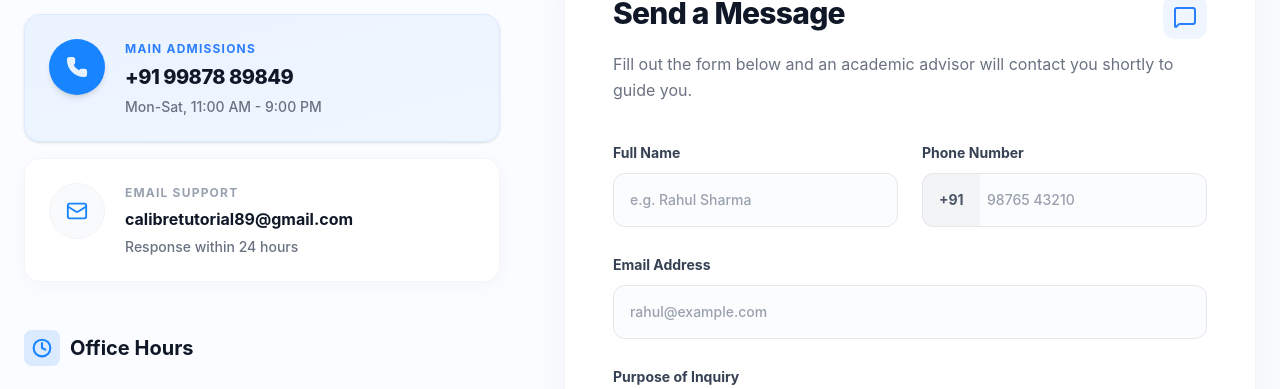
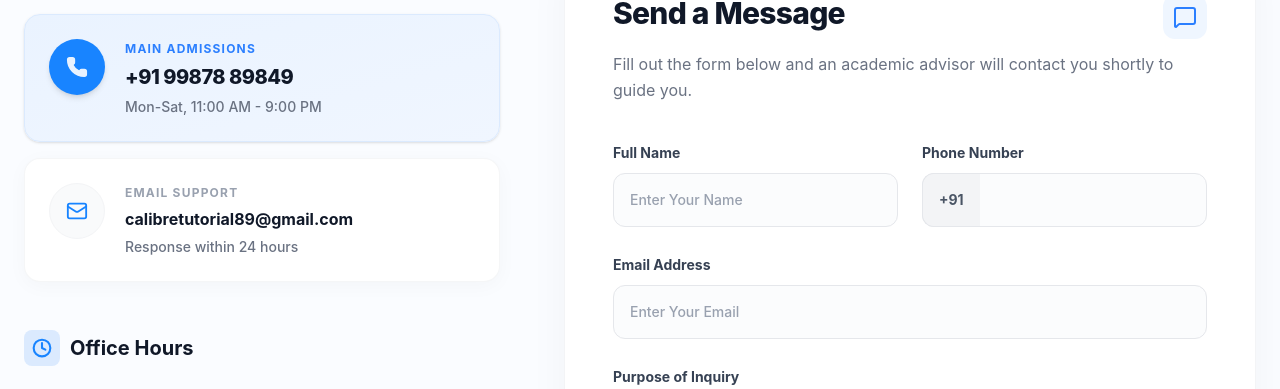
Before and after one commit to Mohmd-git/calibre-frontend, a React (Vite) app: page /contact in a window 1280 px wide. Shown: the part 780-1169 px from the top of the page. Built offline with nearby package versions, Linux system fonts and the light colour scheme; no server answers.

Commit message:
added image to url

```diff
--- a/index.html
+++ b/index.html
@@ -9,23 +9,22 @@
 
   <title>Calibre Tutorials</title>
 
-  <!-- Open Graph -->
-
   <meta property="og:type" content="website" />
   <meta property="og:title" content="Calibre Tutorials - Grooming Talent" />
   <meta property="og:description" content="Expert mentorship, personalized guidance, and proven academic results for Class 5 to 12. Book your free counseling session today!" />
   <meta property="og:url" content="https://www.calibretutorials.com/" />
   <meta property="og:site_name" content="Calibre Tutorials" />
-<meta property="og:image" content="https://www.calibretutorials.com/social-banner.jpg" />
+
+  <meta property="og:image" content="https://www.calibretutorials.com/calibre-logo.jpeg" />
+  <meta property="og:image:secure_url" content="https://www.calibretutorials.com/calibre-logo.jpeg" />
   <meta property="og:image:type" content="image/jpeg" />
   <meta property="og:image:width" content="1200" />
   <meta property="og:image:height" content="630" />
 
-<!-- Twitter -->
   <meta name="twitter:card" content="summary_large_image" />
   <meta name="twitter:title" content="Calibre Tutorials - Grooming Talent" />
   <meta name="twitter:description" content="Expert mentorship, personalized guidance, and proven academic results for Class 5 to 12." />
-<meta name="twitter:image" content="https://www.calibretutorials.com/social-banner.jpg" />
+  <meta name="twitter:image" content="https://www.calibretutorials.com/calibre-logo.jpeg" />
 </head>
   <body>
     <div id="root"></div>
--- a/src/pages/contact/Contact.jsx
+++ b/src/pages/contact/Contact.jsx
@@ -253,7 +253,7 @@ export default function Contact() {
                     <input
                       name="name"
                       type="text"
-                      placeholder="e.g. Rahul Sharma"
+                      placeholder="Enter Your Name"
                       required
                       className="w-full px-4 py-3.5 md:py-4 bg-slate-50/50 hover:bg-slate-50 rounded-xl border border-gray-200 focus:bg-white focus:outline-none focus:border-blue-500 focus:ring-4 focus:ring-blue-500/10 text-sm transition-all duration-300 placeholder:text-gray-400 font-medium"
                     />
@@ -269,7 +269,7 @@ export default function Contact() {
                         value={phone}
                         onChange={handlePhoneChange}
                         onBlur={validatePhone}
-                        placeholder="98765 43210"
+                        placeholder=""
                         className={`w-full pl-16 pr-4 py-3.5 md:py-4 bg-slate-50/50 hover:bg-slate-50 rounded-xl border ${phoneError ? 'border-red-500 focus:ring-red-500/10' : 'border-gray-200 focus:border-blue-500 focus:ring-blue-500/10'} focus:bg-white focus:outline-none focus:ring-4 text-sm transition-all duration-300 font-medium placeholder:text-gray-400`}
                       />
                     </div>
@@ -282,7 +282,7 @@ export default function Contact() {
                   <input
                     name="email"
                     type="email"
-                    placeholder="rahul@example.com"
+                    placeholder="Enter Your Email"
                     required
                     className="w-full px-4 py-3.5 md:py-4 bg-slate-50/50 hover:bg-slate-50 rounded-xl border border-gray-200 focus:bg-white focus:outline-none focus:border-blue-500 focus:ring-4 focus:ring-blue-500/10 text-sm transition-all duration-300 font-medium placeholder:text-gray-400"
                   />
```
Lines whose indentation alone changed are shown as unchanged.
